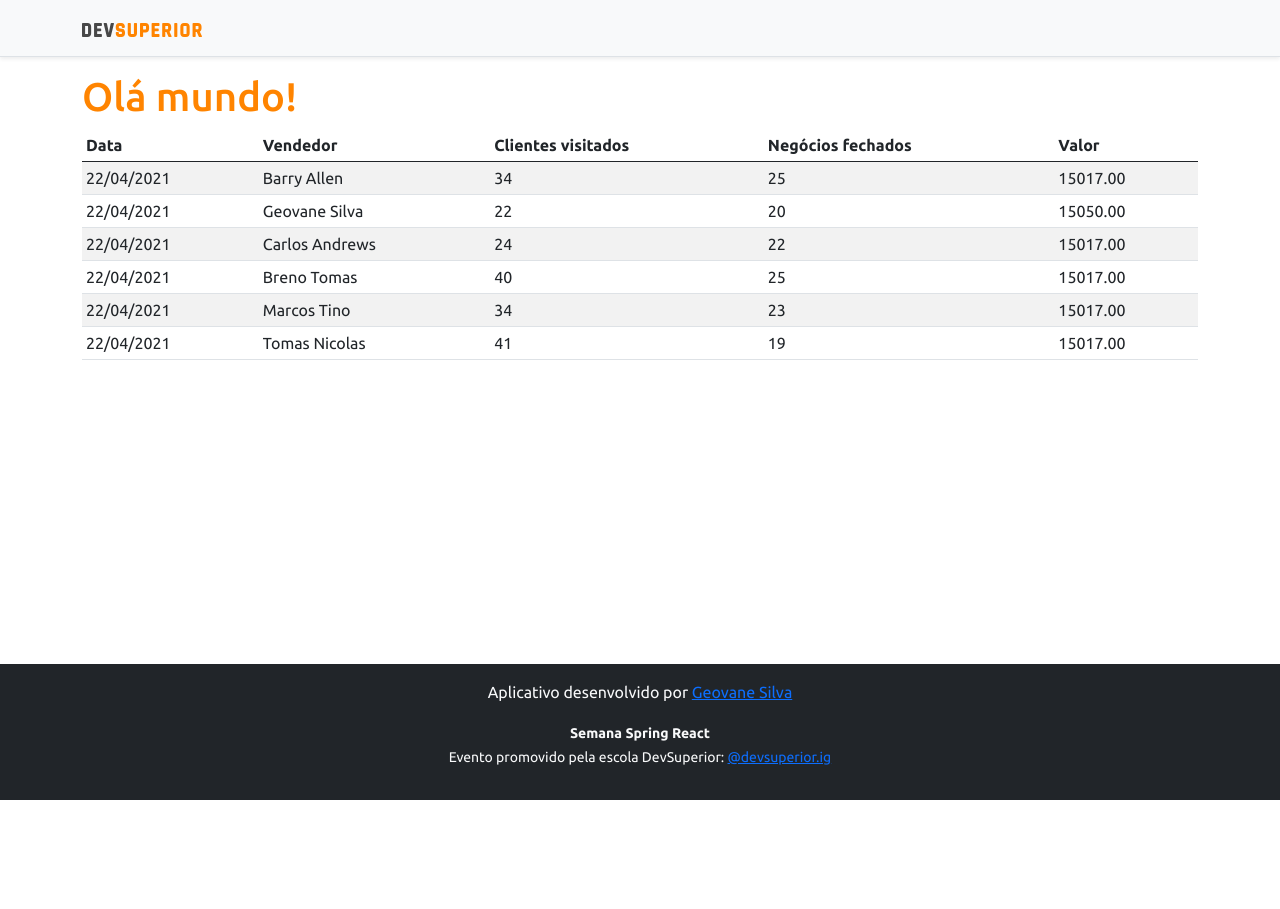
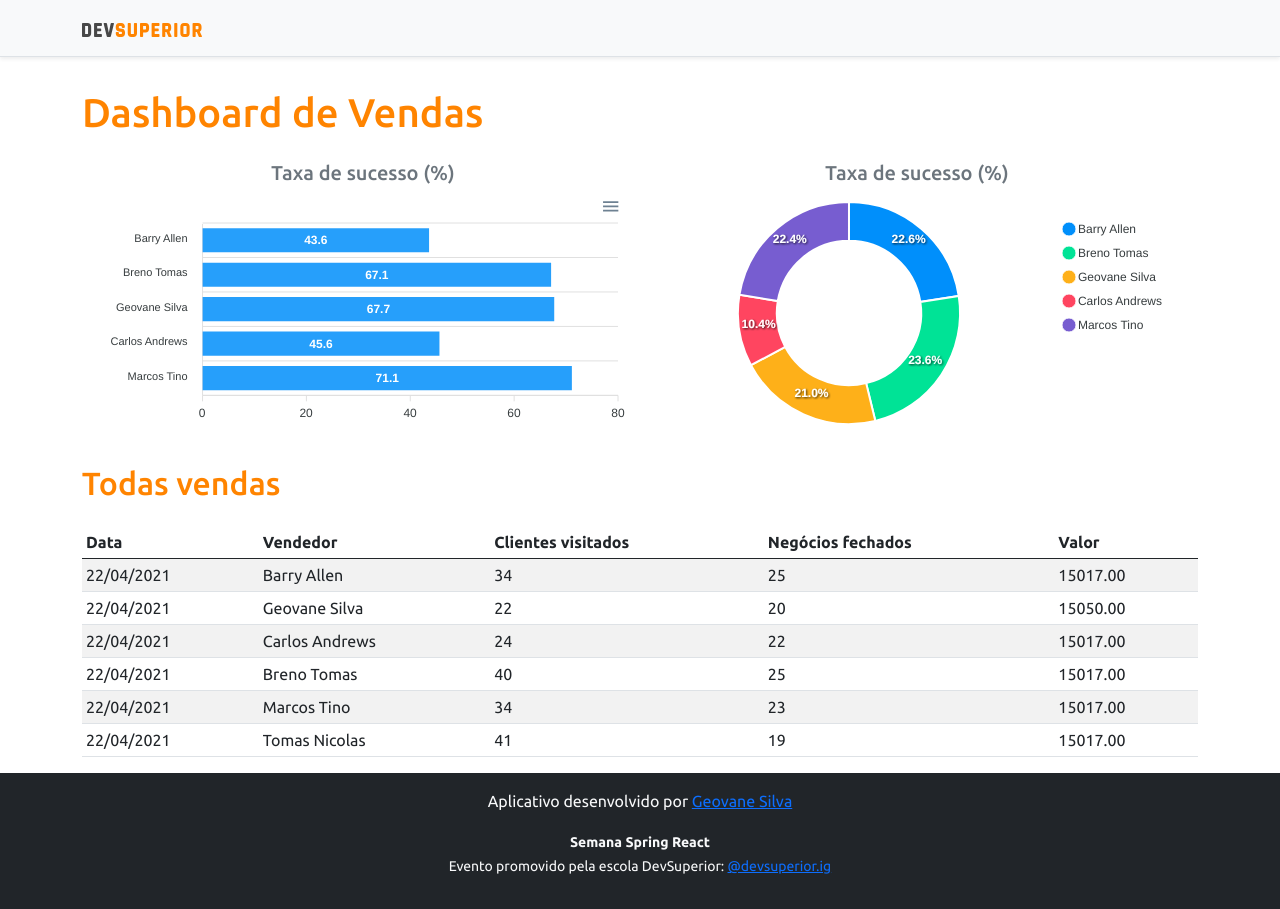
Before and after one commit to Projetosgeovane/Projeto-Spring_React, a React (Create React App) app in the folder frontend/: page / in a window 1280 px wide. Before the commit the page ends 800 px from the top, so only its background shows below. Built offline with nearby package versions, Linux system fonts and the light colour scheme.

Commit message:
Static charts

```diff
--- a/frontend/package.json
+++ b/frontend/package.json
@@ -12,8 +12,10 @@
     "@types/node": "^12.0.0",
     "@types/react": "^17.0.0",
     "@types/react-dom": "^17.0.0",
+    "apexcharts": "^3.26.1",
     "bootstrap": "^5.0.0",
     "react": "^17.0.2",
+    "react-apexcharts": "^1.3.9",
     "react-dom": "^17.0.2",
     "react-scripts": "4.0.3",
     "typescript": "^4.1.2",
--- a/frontend/src/App.tsx
+++ b/frontend/src/App.tsx
@@ -1,5 +1,7 @@
 
+import BarChart from "components/BarChart";
 import DataTable from "components/DataTable";
+import DonutChart from "components/DonutChart";
 import Footer from "components/Footer";
 import NavBar from "components/NavBar";
 
@@ -8,9 +10,24 @@ function App() {
     <>
       <NavBar />
       <div className="container">
-        <h1 className="text-primary">Olá mundo!</h1>
+        <h1 className="text-primary py-3">Dashboard de Vendas</h1>
 
-       <DataTable />
+        <div className="row px-3">
+          <div className="col-sm-6">
+            <h5 className="text-center text-secondary">Taxa de sucesso (%)</h5>
+            <BarChart />
+          </div>
+          <div className="col-sm-6">
+            <h5 className="text-center text-secondary">Taxa de sucesso (%)</h5>
+            <DonutChart />
+          </div>
+        </div>
+
+        <div className="py-3">
+          <h2 className="text-primary">Todas vendas</h2>
+        </div>
+
+        <DataTable />
       </div>
       <Footer />
     </>
--- /dev/null
+++ b/frontend/src/components/BarChart/index.tsx
@@ -0,0 +1,32 @@
+import Chart from 'react-apexcharts';
+const BarChart = () => {
+    const options = {
+        plotOptions: {
+            bar: {
+                horizontal: true,
+            }
+        },
+    };
+
+    const mockData = {
+        labels: {
+            categories: ['Barry Allen', 'Breno Tomas', 'Geovane Silva', 'Carlos Andrews', 'Marcos Tino']
+        },
+        series: [
+            {
+                name: "% Sucesso",
+                data: [43.6, 67.1, 67.7, 45.6, 71.1]
+            }
+        ]
+    };
+    return (
+        <Chart
+            options={{ ...options, xaxis: mockData.labels}}
+            series={mockData.series}
+            type="bar"
+            height="240"
+        />
+    );
+}
+
+export default BarChart;
--- /dev/null
+++ b/frontend/src/components/DonutChart/index.tsx
@@ -0,0 +1,24 @@
+import Chart from 'react-apexcharts';
+
+const DonutChart = () => {
+    const mockData = {
+        series: [477138, 499928, 444867, 220426, 473088],
+        labels: ['Barry Allen', 'Breno Tomas', 'Geovane Silva', 'Carlos Andrews', 'Marcos Tino']
+    }
+
+    const options = {
+        legend: {
+            show: true
+        }
+    }
+    return (
+        <Chart
+            options={{ ...options, labels: mockData.labels }}
+            series={mockData.series}
+            type="donut"
+            height="240"
+        />
+    );
+}
+
+export default DonutChart;
--- a/frontend/src/components/Footer/index.tsx
+++ b/frontend/src/components/Footer/index.tsx
@@ -1,4 +1,3 @@
-
 const Footer = () => {
     return (
         <footer className="footer mt-auto py-3 bg-dark">
```
Also changed, not shown: 1 other file (tests, documents, lock files or other folders).
